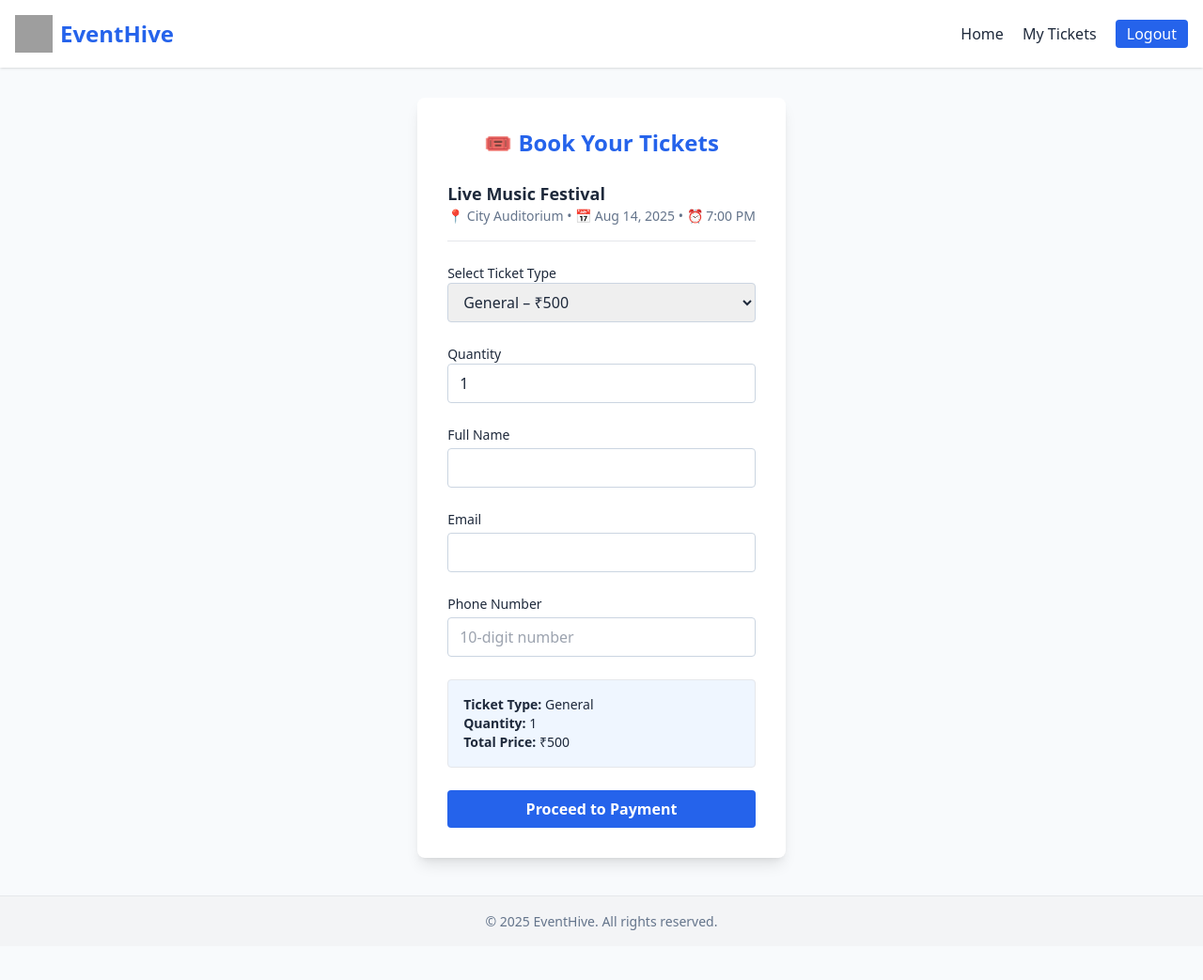
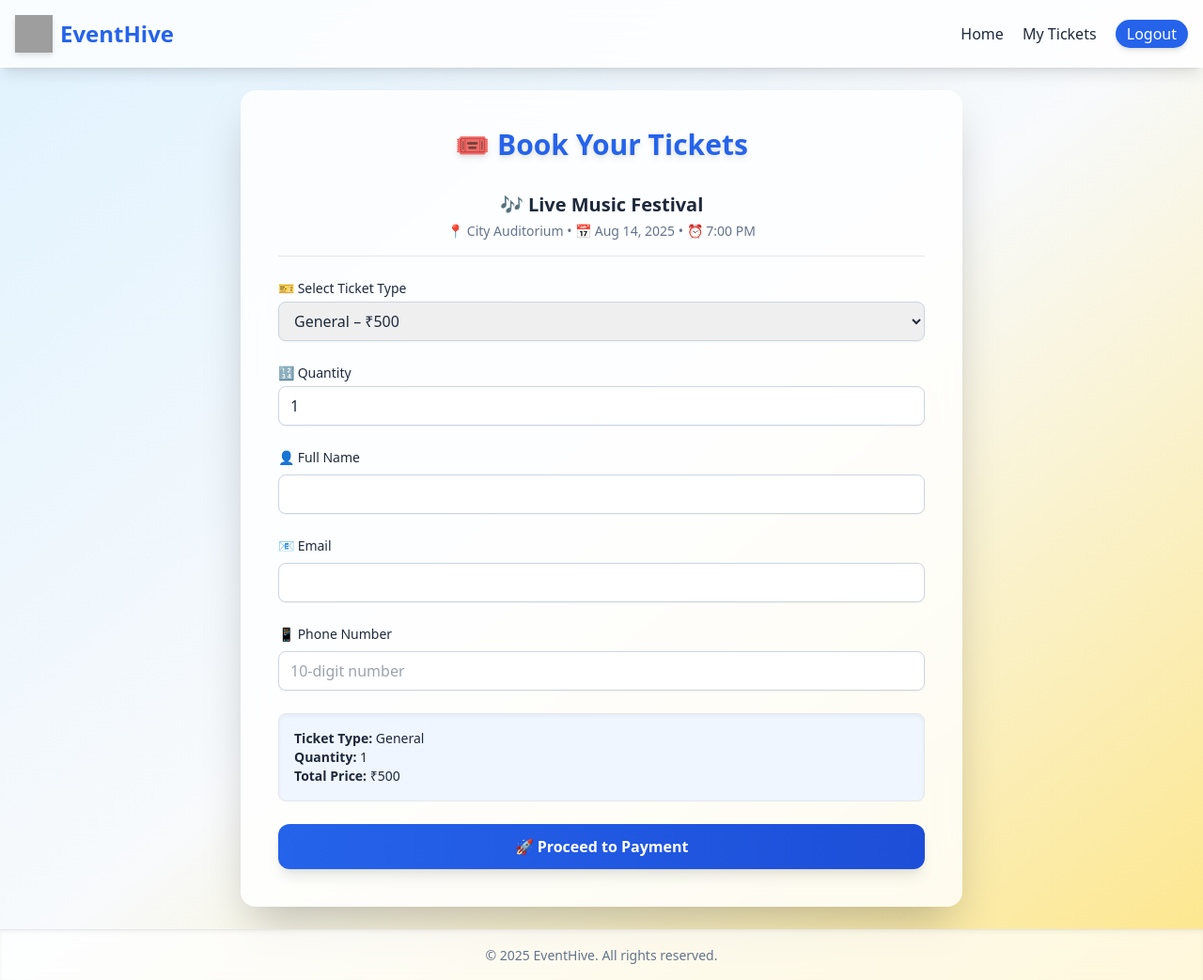
Before and after one commit to nandinigandhi21/EventHive-TheCoders, a plain HTML site: page frontend/booking.html in a window 1280 px wide. Shown: the whole page at 94% size. Before the commit the page ends 1007 px from the top, so only its background shows below. Drawn offline with nearby package versions, Linux system fonts and the light colour scheme; grey boxes are pictures that could not be loaded.

Commit message:
another commit

```diff
--- a/frontend/booking.html
+++ b/frontend/booking.html
@@ -10,29 +10,30 @@
   <!-- Custom Styles -->
   <link rel="stylesheet" href="assets/css/style.css">
 </head>
-<body class="bg-[#F8FAFC] text-[#1E293B] font-sans min-h-screen flex flex-col">
+<body class="bg-gradient-to-br from-[#E0F2FE] via-[#F8FAFC] to-[#FDE68A] text-[#1E293B] font-sans min-h-screen flex flex-col">
 
   <!-- Navbar -->
-  <nav class="bg-white shadow p-4 flex justify-between items-center">
+  <nav class="bg-white/80 backdrop-blur-lg shadow-lg p-4 flex justify-between items-center sticky top-0 z-10">
     <div class="flex items-center space-x-2">
-      <img src="assets/img/logo.png" alt="EventHive Logo" class="h-10 w-10">
+      <img src="assets/img/logo.png" alt="EventHive Logo" class="h-10 w-10 drop-shadow-md">
       <span class="text-2xl font-bold text-[#2563EB]">EventHive</span>
     </div>
     <div class="space-x-4">
-      <a href="index.html" class="hover:text-[#2563EB]">Home</a>
-      <a href="my-tickets.html" class="hover:text-[#2563EB]">My Tickets</a>
-      <a href="login.html" class="bg-[#2563EB] text-white px-3 py-1 rounded hover:bg-[#1D4ED8] transition">Logout</a>
+      <a href="index.html" class="hover:text-[#2563EB] transition">Home</a>
+      <a href="my-tickets.html" class="hover:text-[#2563EB] transition">My Tickets</a>
+      <a href="login.html" class="bg-[#2563EB] shadow-md text-white px-3 py-1 rounded-full hover:bg-[#1D4ED8] transition">Logout</a>
     </div>
   </nav>
 
   <!-- Main Content -->
-  <main class="flex-grow max-w-3xl mx-auto bg-white shadow-lg rounded-lg p-8 mt-8">
-    <h2 class="text-2xl font-semibold mb-6 text-center text-[#2563EB]">🎟️ Book Your Tickets</h2>
+  <main class="flex-grow flex items-center justify-center p-6">
+    <div class="max-w-3xl w-full bg-white/80 backdrop-blur-lg shadow-2xl rounded-2xl p-10 animate-fadeIn">
+      <h2 class="text-3xl font-extrabold mb-8 text-center text-[#2563EB] drop-shadow-md">🎟️ Book Your Tickets</h2>
 
       <!-- Event Summary -->
-    <div class="mb-6 border-b pb-4">
-      <h3 class="text-lg font-semibold">Live Music Festival</h3>
-      <p class="text-sm text-[#64748B]">📍 City Auditorium • 📅 Aug 14, 2025 • ⏰ 7:00 PM</p>
+      <div class="mb-6 border-b pb-4 text-center">
+        <h3 class="text-xl font-semibold">🎶 Live Music Festival</h3>
+        <p class="text-sm text-[#64748B] mt-1">📍 City Auditorium • 📅 Aug 14, 2025 • ⏰ 7:00 PM</p>
       </div>
 
       <!-- Booking Form -->
@@ -40,8 +41,8 @@
 
         <!-- Ticket Selection -->
         <div>
-        <label class="block text-sm font-medium">Select Ticket Type</label>
-        <select id="ticketType" class="w-full px-3 py-2 border rounded focus:ring-2 focus:ring-[#2563EB] focus:outline-none">
+          <label class="block text-sm font-medium mb-1">🎫 Select Ticket Type</label>
+          <select id="ticketType" class="w-full px-3 py-2 border rounded-lg shadow-sm focus:ring-2 focus:ring-[#2563EB] focus:outline-none transition">
             <option value="General">General – ₹500</option>
             <option value="VIP">VIP – ₹1200</option>
             <option value="Student">Student – ₹300</option>
@@ -50,42 +51,43 @@
 
         <!-- Quantity -->
         <div>
-        <label class="block text-sm font-medium">Quantity</label>
-        <input type="number" id="quantity" value="1" min="1" max="5" class="w-full px-3 py-2 border rounded focus:ring-2 focus:ring-[#2563EB] focus:outline-none">
+          <label class="block text-sm font-medium mb-1">🔢 Quantity</label>
+          <input type="number" id="quantity" value="1" min="1" max="5" class="w-full px-3 py-2 border rounded-lg shadow-sm focus:ring-2 focus:ring-[#2563EB] focus:outline-none transition">
         </div>
 
         <!-- Attendee Details -->
         <div>
-        <label class="block text-sm font-medium">Full Name</label>
-        <input type="text" id="name" required class="mt-1 w-full px-3 py-2 border rounded focus:ring-2 focus:ring-[#2563EB] focus:outline-none">
+          <label class="block text-sm font-medium mb-1">👤 Full Name</label>
+          <input type="text" id="name" required class="mt-1 w-full px-3 py-2 border rounded-lg shadow-sm focus:ring-2 focus:ring-[#2563EB] focus:outline-none transition">
         </div>
 
         <div>
-        <label class="block text-sm font-medium">Email</label>
-        <input type="email" id="email" required class="mt-1 w-full px-3 py-2 border rounded focus:ring-2 focus:ring-[#2563EB] focus:outline-none">
+          <label class="block text-sm font-medium mb-1">📧 Email</label>
+          <input type="email" id="email" required class="mt-1 w-full px-3 py-2 border rounded-lg shadow-sm focus:ring-2 focus:ring-[#2563EB] focus:outline-none transition">
         </div>
 
         <div>
-        <label class="block text-sm font-medium">Phone Number</label>
-        <input type="tel" id="phone" required placeholder="10-digit number" pattern="[0-9]{10}" class="mt-1 w-full px-3 py-2 border rounded focus:ring-2 focus:ring-[#2563EB] focus:outline-none">
+          <label class="block text-sm font-medium mb-1">📱 Phone Number</label>
+          <input type="tel" id="phone" required placeholder="10-digit number" pattern="[0-9]{10}" class="mt-1 w-full px-3 py-2 border rounded-lg shadow-sm focus:ring-2 focus:ring-[#2563EB] focus:outline-none transition">
         </div>
 
         <!-- Booking Summary -->
-      <div id="summary" class="bg-[#EFF6FF] border rounded p-4 text-sm">
+        <div id="summary" class="bg-[#EFF6FF] border rounded-lg p-4 text-sm shadow-inner">
           <p><span class="font-semibold">Ticket Type:</span> General</p>
           <p><span class="font-semibold">Quantity:</span> 1</p>
           <p><span class="font-semibold">Total Price:</span> ₹500</p>
         </div>
 
         <!-- Confirm Button -->
-      <button type="submit" class="w-full bg-[#2563EB] text-white py-2 rounded font-semibold hover:bg-[#1D4ED8] transition">
-        Proceed to Payment
+        <button type="submit" class="w-full bg-gradient-to-r from-[#2563EB] to-[#1D4ED8] text-white py-3 rounded-xl font-semibold shadow-lg hover:scale-105 transition transform">
+          🚀 Proceed to Payment
         </button>
       </form>
+    </div>
   </main>
 
   <!-- Footer -->
-  <footer class="bg-gray-100 text-[#64748B] text-center py-4 mt-10 border-t">
+  <footer class="bg-white/70 backdrop-blur text-[#64748B] text-center py-4 border-t shadow-inner">
     <p>© 2025 EventHive. All rights reserved.</p>
   </footer>
 
```
Also changed, not shown: 1 other file. Lines whose indentation alone changed are shown as unchanged.
